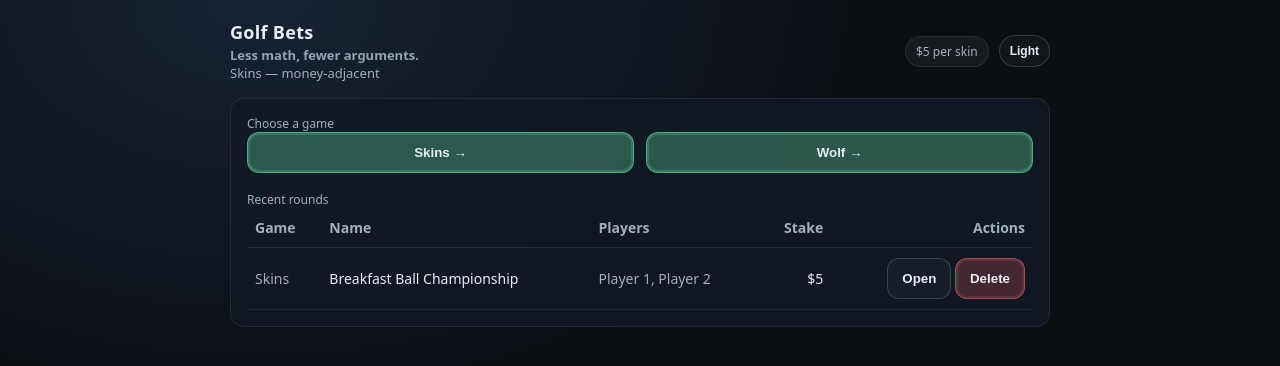
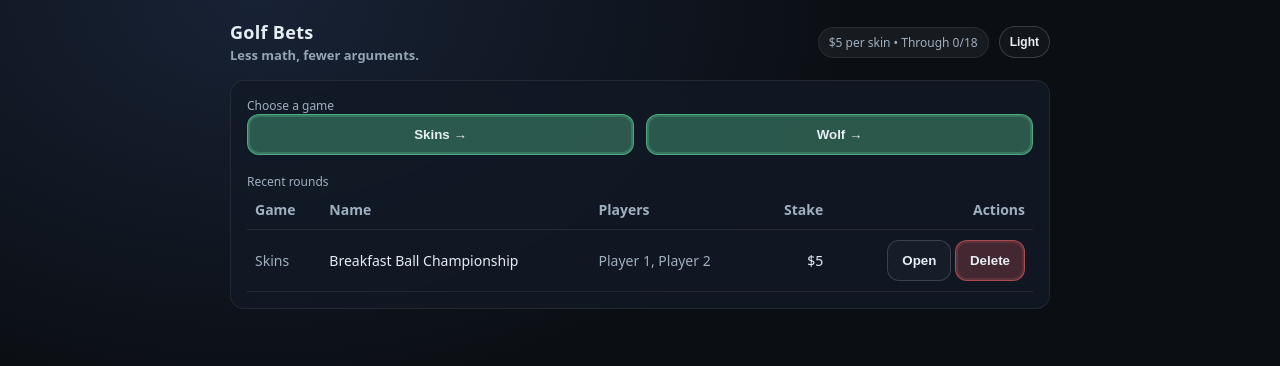
Before and after one commit to shawncheatham/golfbets, a React app in the folder app/: page / in a window 1280 px wide. Shown: the top 366 px of the page. Built offline with nearby package versions, Linux system fonts and the light colour scheme; the HTML template or start-up script is replaced by a standard one.

Commit message:
UX: show Through hole in header + simplify subheader

```diff
--- a/app/src/App.css
+++ b/app/src/App.css
@@ -79,8 +79,7 @@ a { color: inherit; }
 }
 
 .subbrand {
-  color: var(--muted);
-  font-size: 12px;
+  display: none;
 }
 
 .card {
--- a/app/src/App.tsx
+++ b/app/src/App.tsx
@@ -408,8 +408,13 @@ export default function App() {
   }
 
   function headerPill() {
-    if (round.game === 'wolf') return wolfLabel(round.wolfPointsPerHole)
-    return `${stakeLabel(round.stakeCents || 0)} per skin`
+    const through = lastCompletedHole()
+    const progress = through > 0 ? `Through ${through}/18` : 'Through 0/18'
+
+    if (round.game === 'wolf') {
+      return `${wolfLabel(round.wolfPointsPerHole)} • ${progress}`
+    }
+    return `${stakeLabel(round.stakeCents || 0)} per skin • ${progress}`
   }
 
   function setWolfPartnerForHole(hole: HoleNumber, partnerId: PlayerId | null) {
@@ -432,7 +437,7 @@ export default function App() {
         <div className="brand">
           <h1>Golf Bets</h1>
           <span className="tagline">Less math, fewer arguments.</span>
-          <span className="subbrand">{round.game === 'wolf' ? 'Wolf — points' : 'Skins — money-adjacent'}</span>
+          <span className="subbrand" aria-hidden="true"></span>
         </div>
 
         <div className="headerRight">
```
